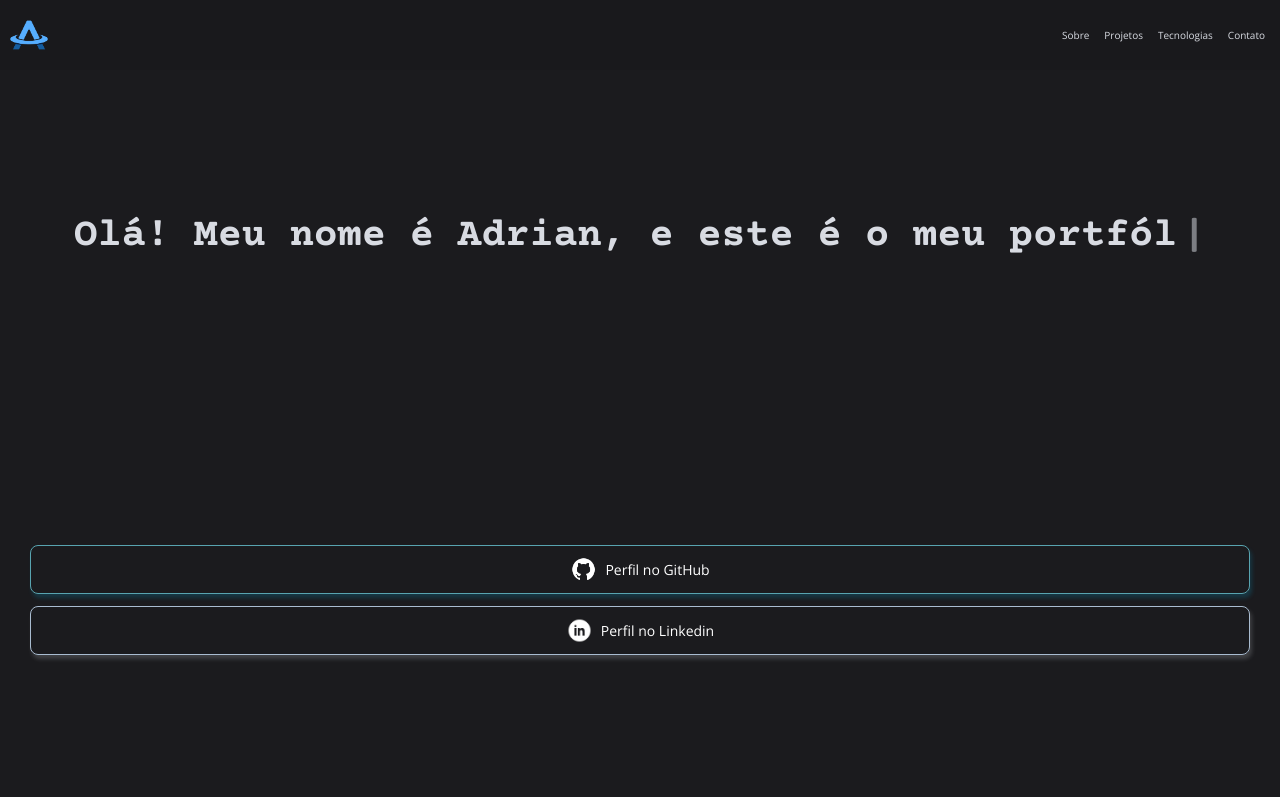
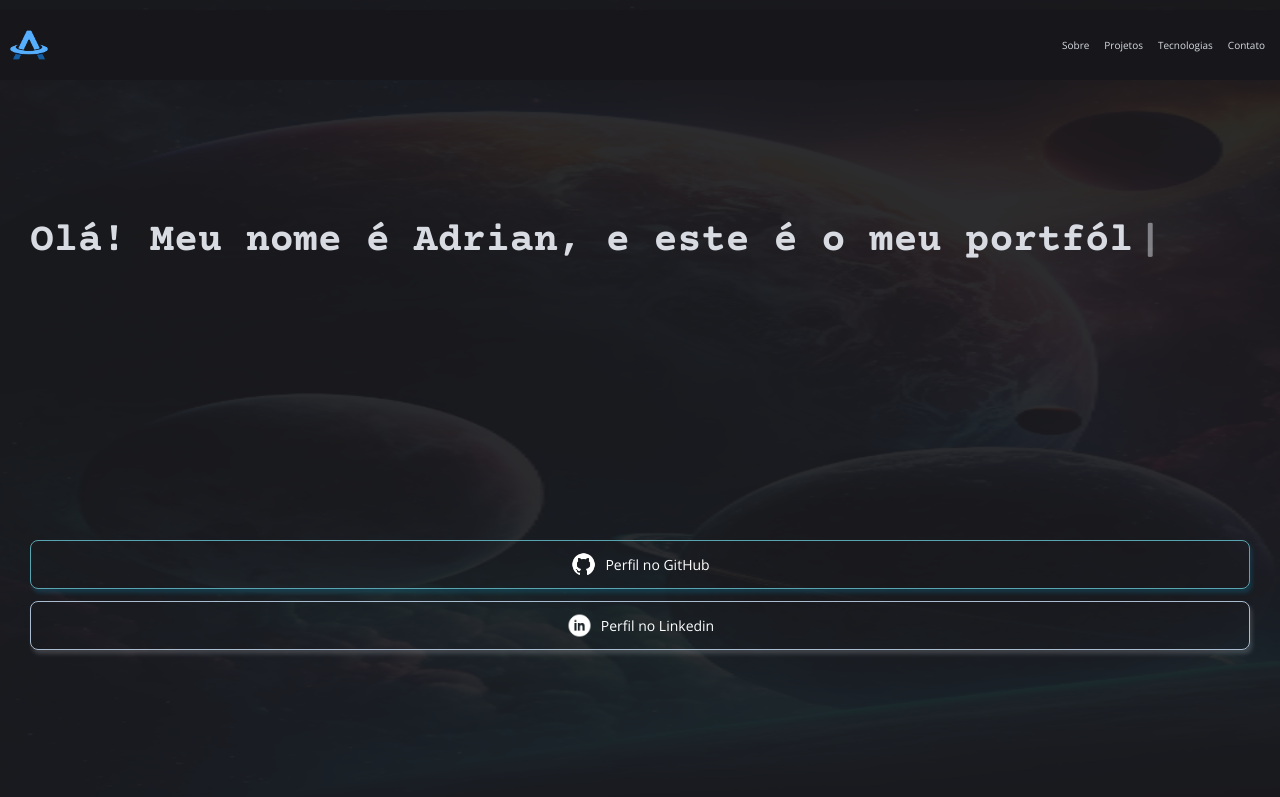
Before and after one commit to adriancampana1/projeto-portfolio, a plain HTML site: page index.html in a window 1280 px wide. Shown: the top 797 px of the page. Drawn offline with nearby package versions, Linux system fonts and the light colour scheme; a web font is replaced by a local one.

Commit message:
add background image on home page & menu fixed

```diff
--- a/index.html
+++ b/index.html
@@ -52,7 +52,9 @@
         </header>
 
         <main id="main">
-            <section id="home-page">
+            <div id="home-page">
+                <img id="bg-mobile" src="./assets/bg-mobile.png" alt="">
+                <div class="hp-content">
                     <h1 class="title-main">Olá! Meu nome é Adrian, e este é o meu portfólio</h1>
                     <div class="btns">
                         <button id="btn1-main"><img src="./assets/icons8-github-48.png" alt="icone do GitHub"> Perfil no
@@ -62,7 +64,8 @@
                             Perfil no
                             Linkedin</button>
                     </div>
-            </section>
+                </div>
+            </div>
 
             <div class="line"></div>
 
--- a/style.css
+++ b/style.css
@@ -42,14 +42,33 @@ p {
 
 #home-page {
   width: 100%;
-  height: calc(100vh - 7rem);
+  height: 100vh;
 
   display: flex;
   flex-direction: column;
   justify-content: center;
+  position: relative;
 }
 
-main {
+#bg-mobile {
+  position: absolute;
+
+  width: 100%;
+  height: 100%;
+
+  background-size: contain;
+  background-position: center;
+  background-repeat: no-repeat;
+  z-index: -1;
+
+  opacity: 0.08;
+}
+
+.hp-content {
+  padding: 0 3rem;
+}
+
+main section {
   padding: 0 3rem;
 }
 
@@ -62,6 +81,8 @@ main {
   height: 26rem;
   text-align: center;
   display: inline-block;
+
+  margin-top: 7rem;
 }
 
 h1::after {
@@ -94,7 +115,7 @@ main p {
   flex-direction: column;
   gap: 12px;
 
-  margin-top: 7rem;
+  margin-top: 6rem;
 }
 
 #btn1-main {
@@ -166,6 +187,8 @@ main p {
 /* projects */
 
 #projects {
+  margin-top: 5rem;
+
   display: flex;
   flex-direction: column;
   align-items: center;
@@ -619,13 +642,20 @@ a:hover {
 }
 
 #header {
+  margin-top: 1rem;
+
   box-sizing: border-box;
   height: 7rem;
   padding: 1rem;
   display: flex;
   align-items: center;
   justify-content: space-between;
-  background: #19191c;
+  background: #16161b;
+
+  position: fixed;
+  width: 100%;
+
+  z-index: 1000;
 }
 
 #menu {
```
Also changed, not shown: assets/Adrian_Campana_create_a_black_wallpaper_futuristic_with_lines_o_9b69ac76-9aff-4a4a-b2b9-8ab1cdea6e1f.png (added), assets/bg-mobile.png (added), assets/wallpaper-portf.png (added), 2 other files. Lines whose indentation alone changed are shown as unchanged.
